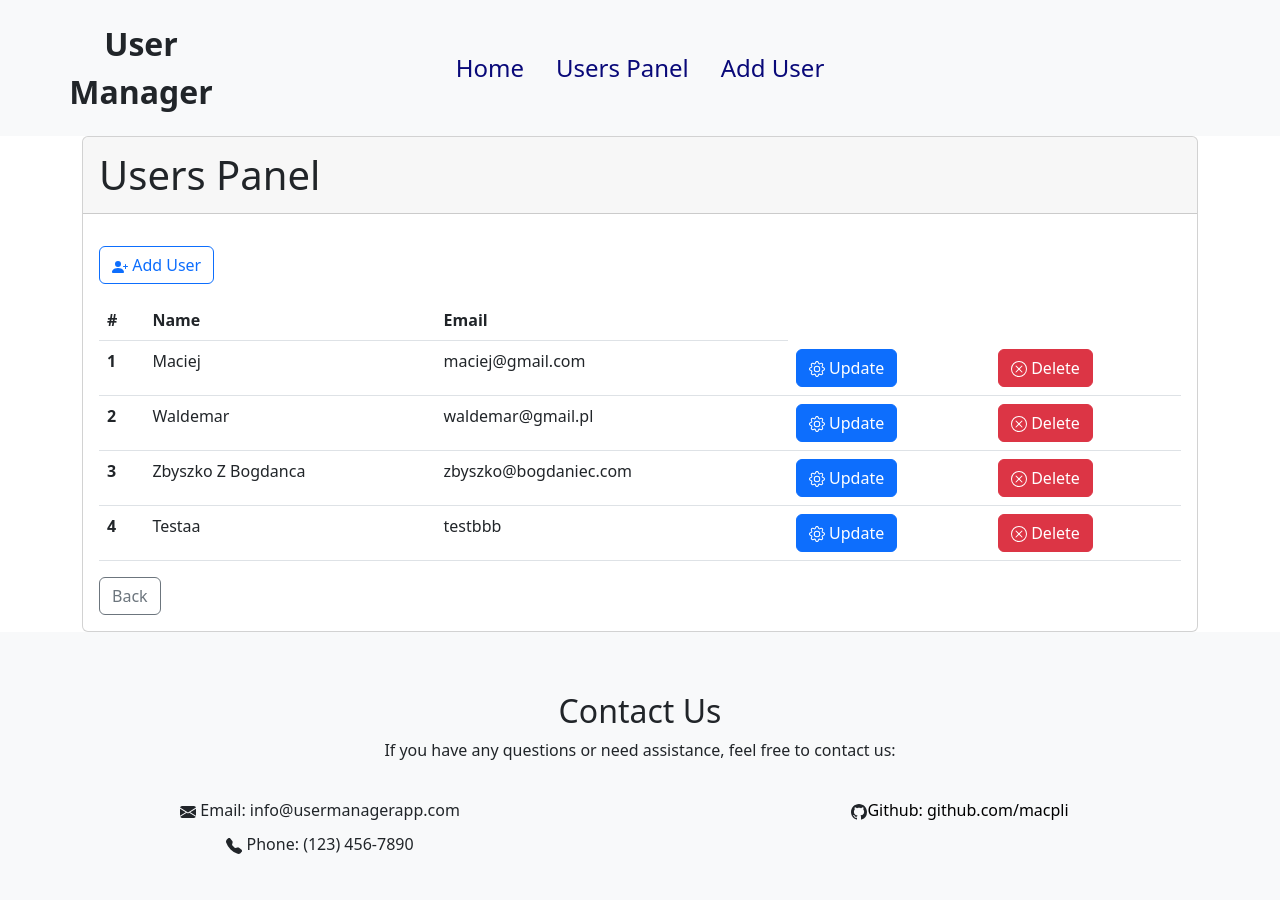
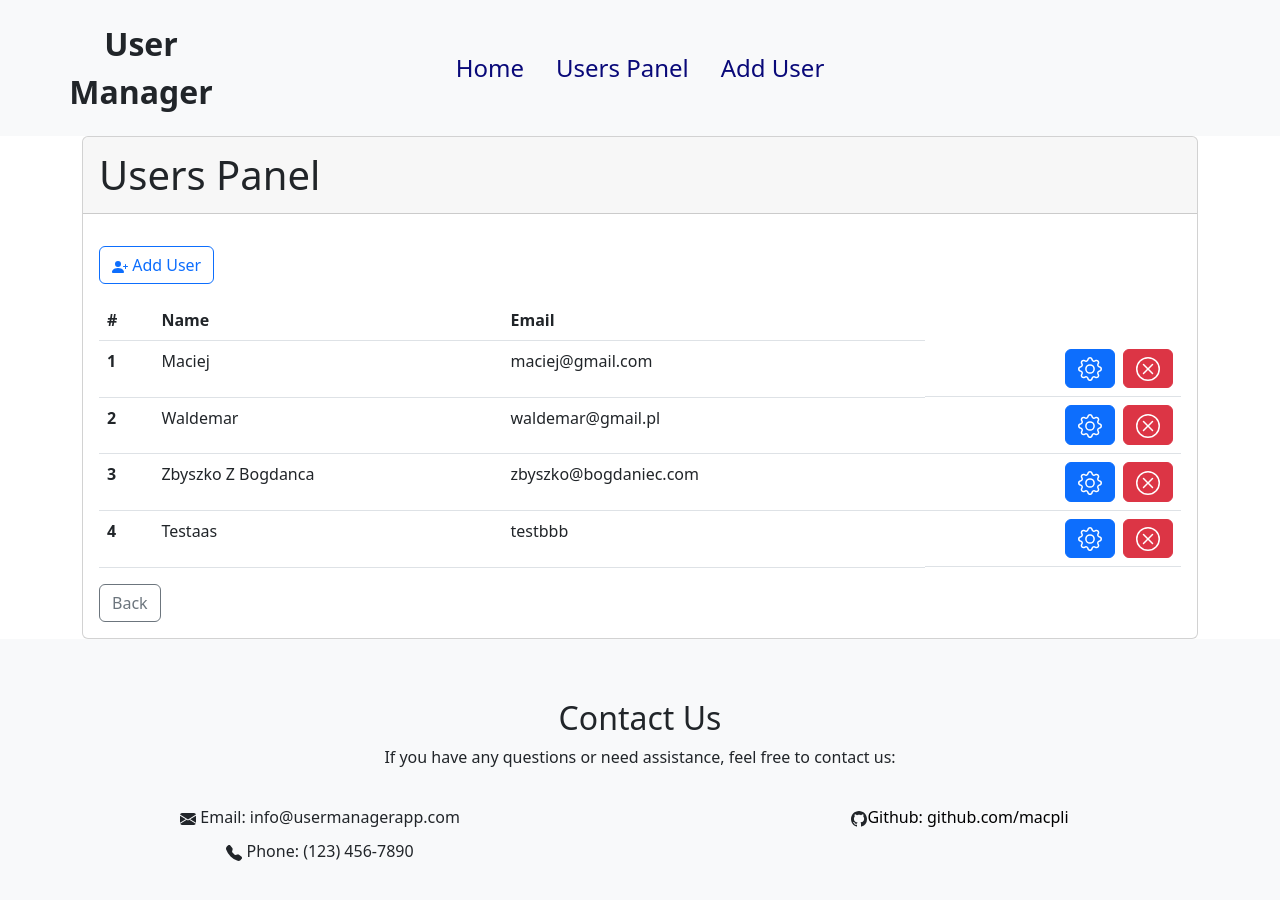
Before and after one commit to macpli/user-manager-ng, an Angular app: page /users in a window 1280 px wide. Shown: the top 900 px of the page. Built offline with nearby package versions, Linux system fonts and the light colour scheme; data requests are answered from the project's data file.

Commit message:
add: remade update-user-panel, now is a separate view; style unify

```diff
--- a/db.json
+++ b/db.json
@@ -16,7 +16,7 @@
       "id": 3
     },
     {
-      "name": "testaa",
+      "name": "testaas",
       "email": "testbbb",
       "id": 4
     }
--- a/src/app/components/add-user/add-user.component.css
+++ b/src/app/components/add-user/add-user.component.css
@@ -6,8 +6,3 @@
     display: flex;
     justify-content: space-between;
 }
-
-.card-header {
-   font-weight: 500;
-   font-size: 40px;
-}
--- a/src/app/components/add-user/add-user.component.ts
+++ b/src/app/components/add-user/add-user.component.ts
@@ -31,6 +31,7 @@ export class AddUserComponent implements OnInit {
     this.email ='';
     console.log('add-user: in OnSubmit');
     this.onAddUser.emit(newUser);
+    this.router.navigate(['/users']);
   }
 
   clickButton(path: string) {
--- a/src/app/components/delete-user/delete-user.component.html
+++ b/src/app/components/delete-user/delete-user.component.html
@@ -1,6 +1,6 @@
 <button (click)="onDelete(user)" type="button" class="btn btn-danger">
-  <svg xmlns="http://www.w3.org/2000/svg" width="16" height="16" fill="currentColor" class="bi bi-x-circle" viewBox="0 0 16 16">
+  <svg xmlns="http://www.w3.org/2000/svg" width="24" height="24" fill="currentColor" class="bi bi-x-circle" viewBox="0 0 16 16">
     <path d="M8 15A7 7 0 1 1 8 1a7 7 0 0 1 0 14zm0 1A8 8 0 1 0 8 0a8 8 0 0 0 0 16z"/>
     <path d="M4.646 4.646a.5.5 0 0 1 .708 0L8 7.293l2.646-2.647a.5.5 0 0 1 .708.708L8.707 8l2.647 2.646a.5.5 0 0 1-.708.708L8 8.707l-2.646 2.647a.5.5 0 0 1-.708-.708L7.293 8 4.646 5.354a.5.5 0 0 1 0-.708z"/>
   </svg>
-    Delete</button>
+    </button>
--- a/src/app/components/update-user-panel/update-user-panel.component.html
+++ b/src/app/components/update-user-panel/update-user-panel.component.html
@@ -2,8 +2,10 @@
 
 <div class="container mt-5 mb-3">
     <div class="card ">
+      <div class="card-header">
+        Update User
+      </div>
         <div class="card-body update-panel">
-        <h1 class="mb-3">Update User</h1>
           <form class="needs-validation" novalidate (ngSubmit)="onSubmit(user)" >
             <div class="mb-3">
               <label for="user.name" class="form-label">Name: </label>
@@ -16,7 +18,7 @@
             <button type="submit" class="btn btn-success mb-3">Update</button>
           </form>
 
-          <button type="button" class="btn btn-outline-secondary">Close</button>
+          <button type="button" class="btn btn-outline-secondary" (click)="onReturn('/users')">Return</button>
         </div>
       </div>
 </div>
--- a/src/app/components/update-user-panel/update-user-panel.component.ts
+++ b/src/app/components/update-user-panel/update-user-panel.component.ts
@@ -11,15 +11,11 @@ import { UserService } from 'src/app/services/user.service';
 export class UpdateUserPanelComponent implements OnInit {
   @Input() userId!: number;
   @Input() user!: User;
-  @Input() users!: User[];
   @Output() onUpdateUser: EventEmitter<User> = new EventEmitter;
-  @Output() onTglUpdate: EventEmitter<Boolean> = new EventEmitter;
 
   name: string = '';
   email: string = '';
   id!: number;
-
-  tglState: boolean = false;
 
   constructor(private router: Router,
               private userService: UserService,) { }
@@ -49,21 +45,10 @@ export class UpdateUserPanelComponent implements OnInit {
     this.email ='';
     console.log('update-user-panel: in OnSubmit');
     this.onUpdateUser.emit(newUser);
+    this.router.navigate(['/users']);
   }
 
-  tglUpdate(){
-    if(this.tglState == false){
-      this.tglState = true;
-      console.log(this.tglState)
-      this.onTglUpdate.emit(this.tglState)
-      return this.tglState
-    }else
-    this.tglState = false
-    this.onTglUpdate.emit(this.tglState)
-    return this.tglState;
-  }
-
-  clickButtonBack(path: string){
+  onReturn(path: string){
     this.router.navigate([path])
   }
 
--- a/src/app/components/users-panel/users-panel.component.css
+++ b/src/app/components/users-panel/users-panel.component.css
@@ -1,4 +1,12 @@
-.card-header {
-    font-weight: 500;
-    font-size: 40px;
+ .edit-col {
+    display: flex;
+    justify-content: right;
  }
+
+ .edit-col button{
+    margin-right: 0.5em;
+ }
+
+ .btn.update {
+   text-align: center;
+ }
--- a/src/app/components/users-panel/users-panel.component.html
+++ b/src/app/components/users-panel/users-panel.component.html
@@ -23,16 +23,13 @@
             <th scope="row">{{user.id}}</th>
             <td>{{user.name | titlecase}}</td>
             <td>{{user.email | lowercase}}</td>
-            <td>
-              <button [routerLink]="['/user', user.id]" class="btn btn-primary" >
-                <svg xmlns="http://www.w3.org/2000/svg" width="16" height="16" fill="currentColor" class="bi bi-gear" viewBox="0 0 16 16">
+            <td class="edit-col">
+              <button [routerLink]="['/user', user.id]" class="btn btn-primary update" >
+                <svg xmlns="http://www.w3.org/2000/svg" width="24" height="24" fill="currentColor" class="bi bi-gear" viewBox="0 0 16 16">
                   <path d="M8 4.754a3.246 3.246 0 1 0 0 6.492 3.246 3.246 0 0 0 0-6.492zM5.754 8a2.246 2.246 0 1 1 4.492 0 2.246 2.246 0 0 1-4.492 0z"/>
                   <path d="M9.796 1.343c-.527-1.79-3.065-1.79-3.592 0l-.094.319a.873.873 0 0 1-1.255.52l-.292-.16c-1.64-.892-3.433.902-2.54 2.541l.159.292a.873.873 0 0 1-.52 1.255l-.319.094c-1.79.527-1.79 3.065 0 3.592l.319.094a.873.873 0 0 1 .52 1.255l-.16.292c-.892 1.64.901 3.434 2.541 2.54l.292-.159a.873.873 0 0 1 1.255.52l.094.319c.527 1.79 3.065 1.79 3.592 0l.094-.319a.873.873 0 0 1 1.255-.52l.292.16c1.64.893 3.434-.902 2.54-2.541l-.159-.292a.873.873 0 0 1 .52-1.255l.319-.094c1.79-.527 1.79-3.065 0-3.592l-.319-.094a.873.873 0 0 1-.52-1.255l.16-.292c.893-1.64-.902-3.433-2.541-2.54l-.292.159a.873.873 0 0 1-1.255-.52l-.094-.319zm-2.633.283c.246-.835 1.428-.835 1.674 0l.094.319a1.873 1.873 0 0 0 2.693 1.115l.291-.16c.764-.415 1.6.42 1.184 1.185l-.159.292a1.873 1.873 0 0 0 1.116 2.692l.318.094c.835.246.835 1.428 0 1.674l-.319.094a1.873 1.873 0 0 0-1.115 2.693l.16.291c.415.764-.42 1.6-1.185 1.184l-.291-.159a1.873 1.873 0 0 0-2.693 1.116l-.094.318c-.246.835-1.428.835-1.674 0l-.094-.319a1.873 1.873 0 0 0-2.692-1.115l-.292.16c-.764.415-1.6-.42-1.184-1.185l.159-.291A1.873 1.873 0 0 0 1.945 8.93l-.319-.094c-.835-.246-.835-1.428 0-1.674l.319-.094A1.873 1.873 0 0 0 3.06 4.377l-.16-.292c-.415-.764.42-1.6 1.185-1.184l.292.159a1.873 1.873 0 0 0 2.692-1.115l.094-.319z"/>
                 </svg>
-                Update
               </button>
-            </td>
-            <td>
               <app-delete-user (onDeleteUser)="deleteUser(user)"></app-delete-user>
             </td>
           </tr>
--- a/src/styles.css
+++ b/src/styles.css
@@ -7,3 +7,8 @@
 html {
     overflow-y: scroll;
   }
+
+  .card-header {
+    font-weight: 500;
+    font-size: 40px;
+ }
```
